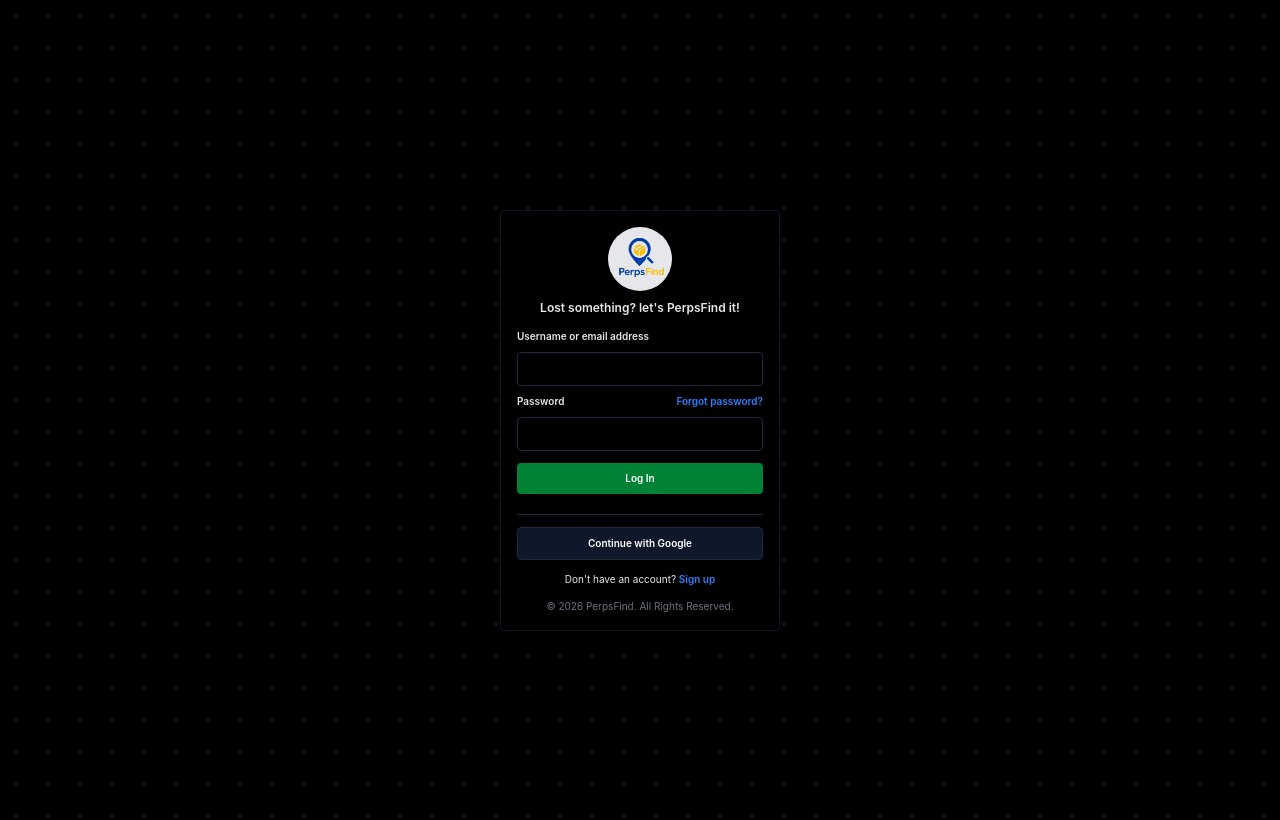
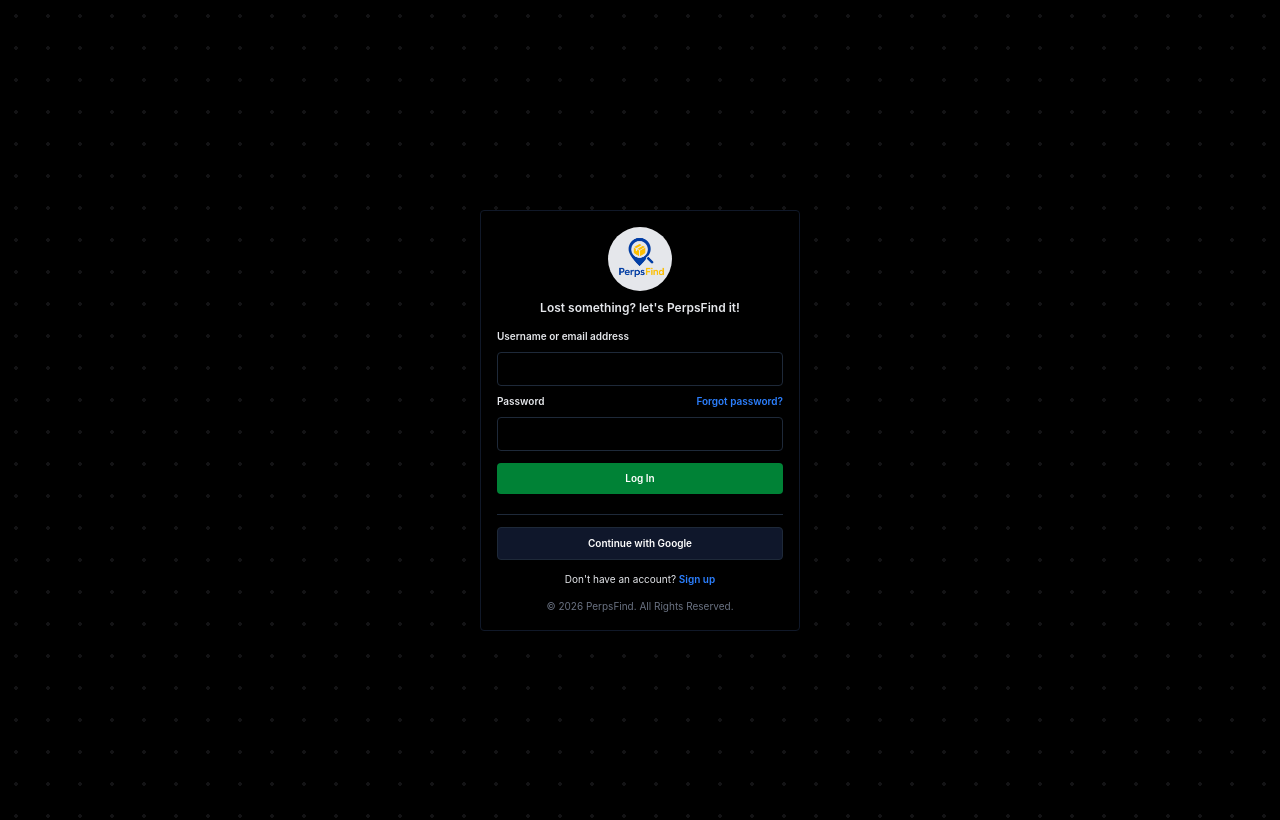
Before and after one commit to KennethTheCode/Thesis_2026, a React app in the folder Frontend/: page / in a window 1280 px wide. Built offline with nearby package versions, Linux system fonts and the light colour scheme; the HTML template or start-up script is replaced by a standard one.

Commit message:
adjusted a few UI

```diff
--- a/Frontend/src/Components/LogIn/Login.jsx
+++ b/Frontend/src/Components/LogIn/Login.jsx
@@ -6,10 +6,10 @@
 function Login() {
   return (
     <div className="flex mt-5 justify-center w-full h-screen items-center">
-        <div className="border bg-black border-gray-900 rounded w-[35vh] gap-3 flex flex-col p-4">
+        <div className="border bg-black border-gray-900 rounded w-[40vh] gap-3 flex flex-col p-4">
             <div className="flex flex-col items-center gap-2 ">
              <img src={Logo} alt="Logo" className="h-[8vh] object-contain bg-gray-200 rounded-full"/>
-             <p className="text-[12px] text-gray-200 font-semibold">Lost something? let's PerpsFind it!</p>
+             <p className="text-[12px] text-gray-200 font-semibold text-center">Lost something? let's PerpsFind it!</p>
             </div>
             <div className="flex flex-col gap-2 border-b border-gray-800 pb-5">
                 <p className="text-gray-200 font-semibold text-[10px]">Username or email address</p>
```
